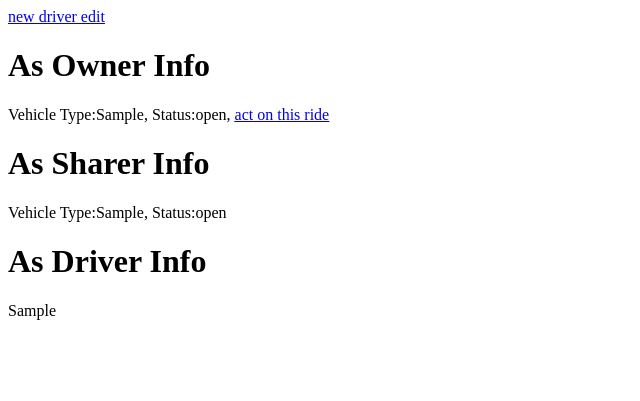
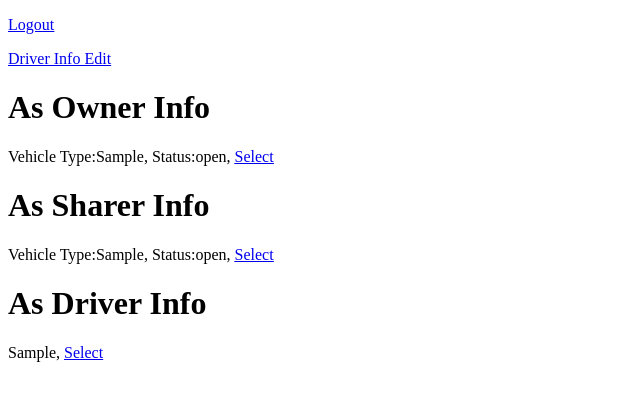
Before and after one commit to cheeseQI/VberRideShareApp, a Django app: page /vber/mainpage/1 in a window 1280 px wide. Shown: the top 401 px of the page, without its empty margins (0-640 px from the left). Run offline with Django 4.2, Linux system fonts and the light colour scheme; tables that the repository leaves empty hold one stand-in row (values such as "Sample post").

Commit message:
little fix

```diff
--- a/web-app/vber/templates/login/mainpage.html
+++ b/web-app/vber/templates/login/mainpage.html
@@ -5,22 +5,23 @@
     <title>Main page</title>
 </head>
 <body>
+<p></p><a href= "/vber/login" class="text-success"><ins>Logout</ins></a></p>
 {% if not user.is_driver %}
-<a href= "/vber/mainpage/{{user.pk}}/driverRegister" class="text-success"><ins>new driver register</ins></a>
+<a href= "/vber/mainpage/{{user.pk}}/driverRegister" class="text-success"><ins>New Driver Register</ins></a>
 {% else %}
-<a href= "/vber/mainpage/{{user.pk}}/driverEdit" class="text-success"><ins>new driver edit</ins></a>
+<a href= "/vber/mainpage/{{user.pk}}/driverEdit" class="text-success"><ins>Driver Info Edit</ins></a>
 {% endif %}
 <h1>As Owner Info</h1>
 {% for ownerRide in ownerRides %}
-<p>Vehicle Type:{{ ownerRide.vehicle_type }}, Status:{{ ownerRide.status}}, <a href= "/vber/mainpage/{{user.pk}}/ridePage/{{ownerRide.pk}}" class="text-success"><ins>act on this ride</ins></a></p>
+<p>Vehicle Type:{{ ownerRide.vehicle_type }}, Status:{{ ownerRide.status}}, <a href= "/vber/mainpage/{{user.pk}}/ridePage/{{ownerRide.pk}}" class="text-success"><ins>Select</ins></a></p>
 {% endfor %}
 <h1>As Sharer Info</h1>
 {% for sharerRide in sharerRides%}
-<p>Vehicle Type:{{ sharerRide.vehicle_type }}, Status:{{sharerRide.status}}</p>
+<p>Vehicle Type:{{ sharerRide.vehicle_type }}, Status:{{sharerRide.status}}, <a href= "/vber/mainpage/{{user.pk}}/ridePage/{{sharerRide.pk}}" class="text-success"><ins>Select</ins></a></p>
 {% endfor %}
 <h1>As Driver Info</h1>
 {% for driverRide in driverRides%}
-<p>{{ driverRide.vehicle_type }}</p>
+<p>{{ driverRide.vehicle_type }}, <a href= "/vber/mainpage/{{user.pk}}/ridePage/{{driverRide.pk}}" class="text-success"><ins>Select</ins></a></p>
 {% endfor %}
 </body>
 </html>
--- a/web-app/vber/views.py
+++ b/web-app/vber/views.py
@@ -54,6 +54,7 @@ def login(request):
             if(user.password == password):
                 user.is_login = True
                 request.session['userid'] = str(user.pk)
+                request.session['user_name'] = user.user_name
                 return redirect('mainpage', id = user.pk)
             else:
                 message = "wrong password"
```
